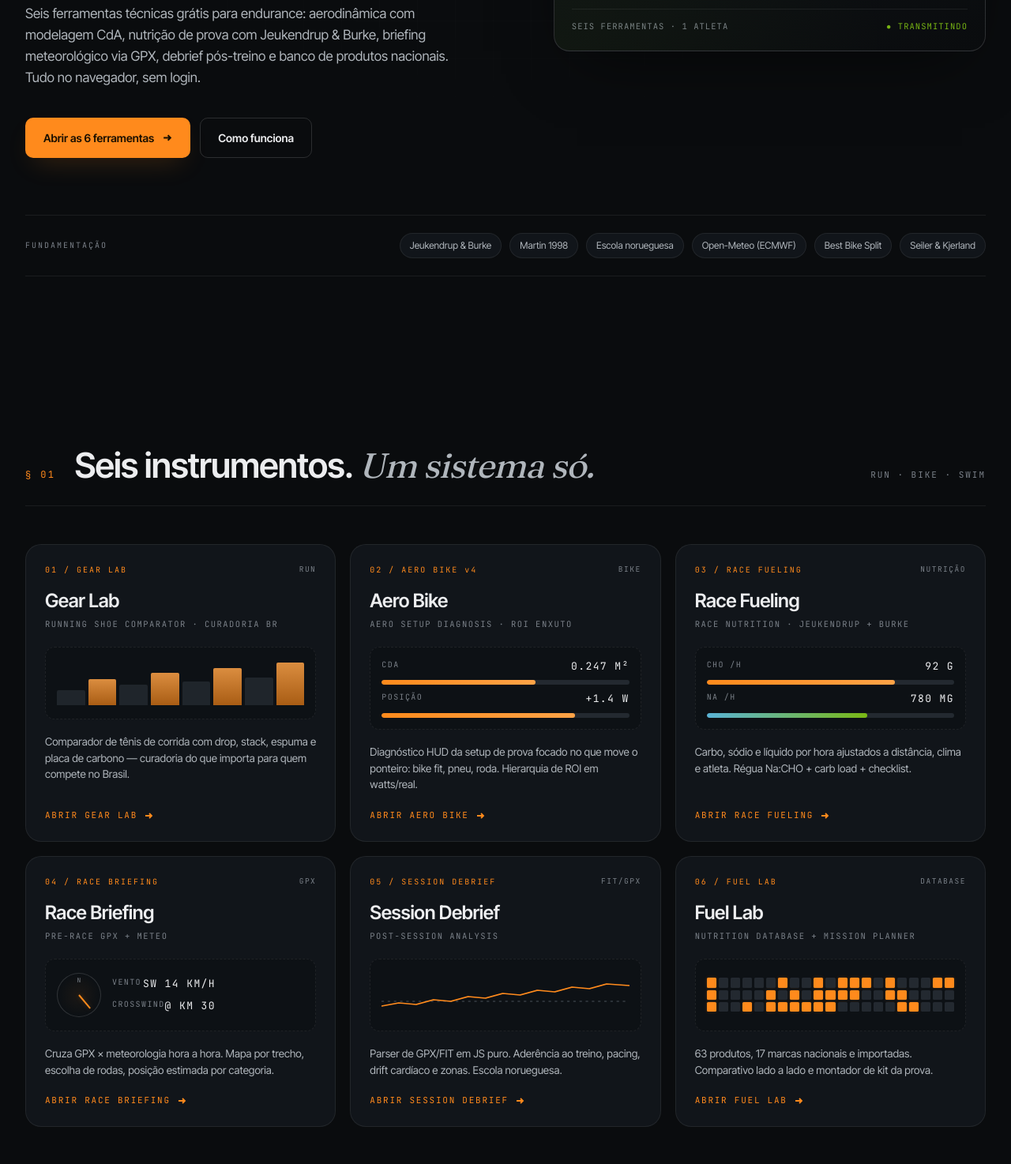
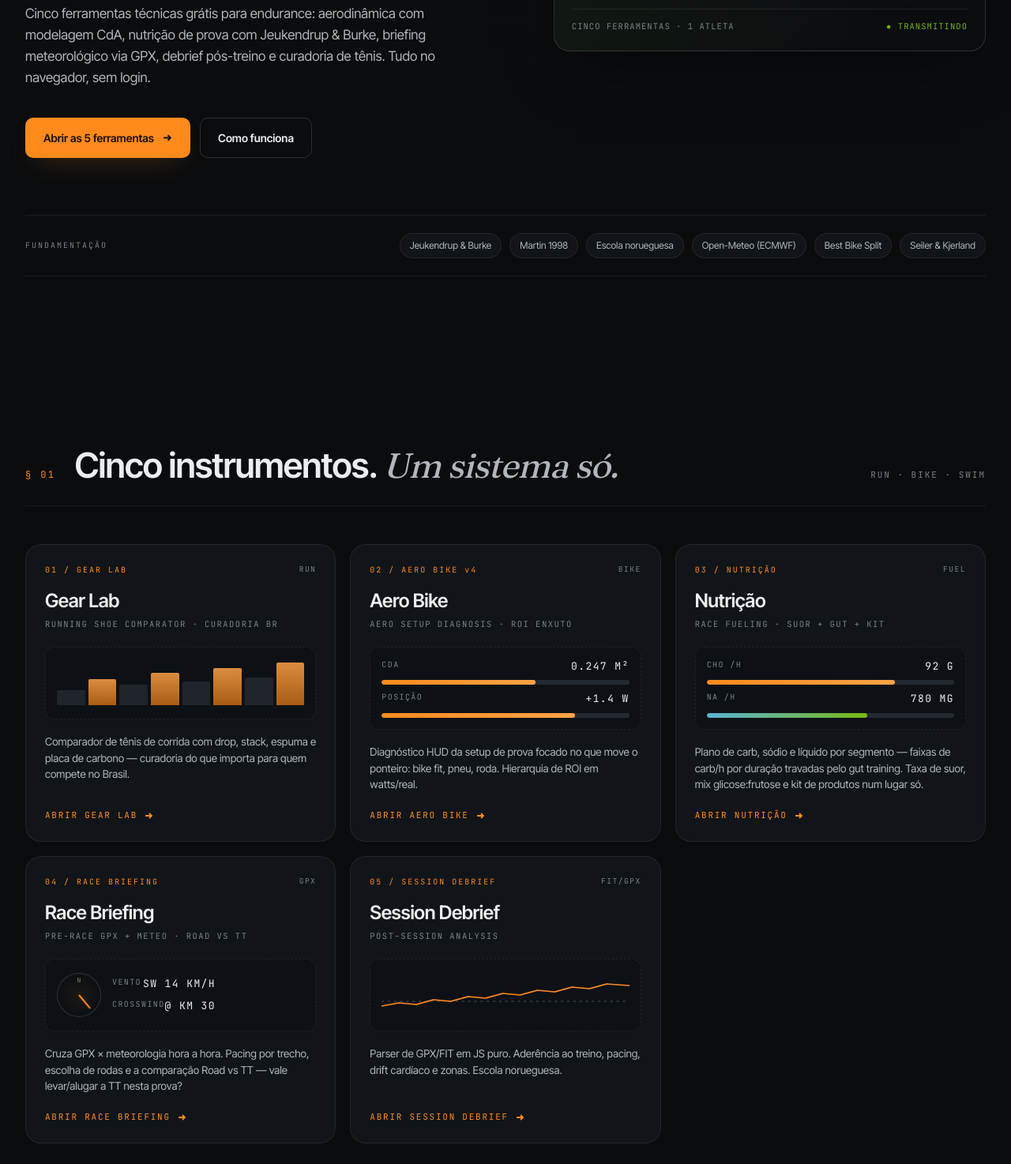
Before and after one commit to leandromartinez-lab/lmaerofit-site, a plain HTML site: page index.html in a window 1280 px wide. Shown: the part 646-2120 px from the top of the page at 79% size. Drawn offline with Linux system fonts and the light colour scheme.

Commit message:
Add files via upload

```diff
--- a/index.html
+++ b/index.html
@@ -4,12 +4,12 @@
 <meta charset="UTF-8" />
 <meta name="viewport" content="width=device-width, initial-scale=1.0" />
 <title>LMAeroFit · Plataforma técnica de endurance</title>
-<meta name="description" content="Seis ferramentas técnicas grátis para atletas brasileiros de endurance. Aerodinâmica, nutrição, briefing meteorológico, debrief e banco de produtos — tudo no navegador, sem login.">
+<meta name="description" content="Cinco ferramentas técnicas grátis para atletas brasileiros de endurance. Aerodinâmica, nutrição de prova, briefing meteorológico, debrief e curadoria de tênis — tudo no navegador, sem login.">
 <meta name="theme-color" content="#0a0c0e">
 
 <!-- Open Graph -->
 <meta property="og:title" content="LMAeroFit · Plataforma técnica de endurance" />
-<meta property="og:description" content="Seis ferramentas técnicas grátis para atletas brasileiros de endurance." />
+<meta property="og:description" content="Cinco ferramentas técnicas grátis para atletas brasileiros de endurance." />
 <meta property="og:type" content="website" />
 <meta property="og:url" content="https://lmaerofit.com.br" />
 <meta property="og:locale" content="pt_BR" />
@@ -650,8 +650,6 @@
     </div>
   </div>
 </nav>
-  </div>
-</nav>
 
 <!-- ============ HERO ============ -->
 <header class="hero">
@@ -664,13 +662,13 @@
         <em>O cockpit do atleta brasileiro.</em>
       </h1>
       <p class="hero-lede rise delay-2">
-        Seis ferramentas técnicas grátis para endurance: aerodinâmica com modelagem CdA,
+        Cinco ferramentas técnicas grátis para endurance: aerodinâmica com modelagem CdA,
         nutrição de prova com Jeukendrup &amp; Burke, briefing meteorológico via GPX,
-        debrief pós-treino e banco de produtos nacionais. Tudo no navegador, sem login.
+        debrief pós-treino e curadoria de tênis. Tudo no navegador, sem login.
       </p>
       <div class="hero-actions rise delay-3">
         <a href="#ferramentas" class="btn btn-primary">
-          Abrir as 6 ferramentas
+          Abrir as 5 ferramentas
           <svg viewBox="0 0 12 12" fill="none" stroke="currentColor" stroke-width="1.8"><path d="M2 6h8M7 3l3 3-3 3"/></svg>
         </a>
         <a href="#como" class="btn btn-ghost">Como funciona</a>
@@ -694,7 +692,7 @@
 
         <!-- Na:CHO -->
         <div class="gauge">
-          <div class="g-label">Na:CHO <span class="g-tag">FUELING</span></div>
+          <div class="g-label">Na:CHO <span class="g-tag">NUTRIÇÃO</span></div>
           <div class="g-value">8.4<span class="g-unit">mg/g</span></div>
           <div class="g-sub">Clima moderado · 26 °C</div>
         </div>
@@ -729,7 +727,7 @@
       </div>
 
       <div class="hud-foot">
-        <span>SEIS FERRAMENTAS · 1 ATLETA</span>
+        <span>CINCO FERRAMENTAS · 1 ATLETA</span>
         <span class="ticker tick">● TRANSMITINDO</span>
       </div>
     </aside>
@@ -758,7 +756,7 @@
   <div class="container">
     <div class="section-head">
       <span class="section-num">§ 01</span>
-      <h2 class="section-title">Seis instrumentos. <em>Um sistema só.</em></h2>
+      <h2 class="section-title">Cinco instrumentos. <em>Um sistema só.</em></h2>
       <span class="section-sub">RUN · BIKE · SWIM</span>
     </div>
 
@@ -794,11 +792,11 @@
         <span class="tool-cta">Abrir Aero Bike <svg viewBox="0 0 12 12" fill="none" stroke="currentColor" stroke-width="1.8"><path d="M2 6h8M7 3l3 3-3 3"/></svg></span>
       </a>
 
-      <!-- 03 Race Fueling -->
+      <!-- 03 Nutrição -->
       <a class="tool" href="./race-fueling.html">
-        <div class="tool-head"><span class="tool-num">03 / RACE FUELING</span><span class="tool-tag">NUTRIÇÃO</span></div>
-        <div class="tool-name">Race Fueling</div>
-        <div class="tool-en">Race nutrition · Jeukendrup + Burke</div>
+        <div class="tool-head"><span class="tool-num">03 / NUTRIÇÃO</span><span class="tool-tag">FUEL</span></div>
+        <div class="tool-name">Nutrição</div>
+        <div class="tool-en">Race fueling · suor + gut + kit</div>
         <div class="tool-instrument">
           <div class="mini-row">
             <div class="mini-lab"><span>CHO /h</span><span class="mini-val">92 g</span></div>
@@ -807,15 +805,15 @@
             <div class="mini-bar"><span style="width:65%; background:linear-gradient(90deg,#5ab3d6,#7ab814)"></span></div>
           </div>
         </div>
-        <p class="tool-desc">Carbo, sódio e líquido por hora ajustados a distância, clima e atleta. Régua Na:CHO + carb load + checklist.</p>
-        <span class="tool-cta">Abrir Race Fueling <svg viewBox="0 0 12 12" fill="none" stroke="currentColor" stroke-width="1.8"><path d="M2 6h8M7 3l3 3-3 3"/></svg></span>
+        <p class="tool-desc">Plano de carb, sódio e líquido por segmento — faixas de carb/h por duração travadas pelo gut training. Taxa de suor, mix glicose:frutose e kit de produtos num lugar só.</p>
+        <span class="tool-cta">Abrir Nutrição <svg viewBox="0 0 12 12" fill="none" stroke="currentColor" stroke-width="1.8"><path d="M2 6h8M7 3l3 3-3 3"/></svg></span>
       </a>
 
       <!-- 04 Race Briefing -->
       <a class="tool" href="./race-briefing.html">
         <div class="tool-head"><span class="tool-num">04 / RACE BRIEFING</span><span class="tool-tag">GPX</span></div>
         <div class="tool-name">Race Briefing</div>
-        <div class="tool-en">Pre-race GPX + meteo</div>
+        <div class="tool-en">Pre-race GPX + meteo · Road vs TT</div>
         <div class="tool-instrument">
           <div class="mini-wind">
             <div class="ring"><span class="arr"></span></div>
@@ -825,7 +823,7 @@
             </div>
           </div>
         </div>
-        <p class="tool-desc">Cruza GPX × meteorologia hora a hora. Mapa por trecho, escolha de rodas, posição estimada por categoria.</p>
+        <p class="tool-desc">Cruza GPX × meteorologia hora a hora. Pacing por trecho, escolha de rodas e a comparação Road vs TT — vale levar/alugar a TT nesta prova?</p>
         <span class="tool-cta">Abrir Race Briefing <svg viewBox="0 0 12 12" fill="none" stroke="currentColor" stroke-width="1.8"><path d="M2 6h8M7 3l3 3-3 3"/></svg></span>
       </a>
 
@@ -842,18 +840,6 @@
         </div>
         <p class="tool-desc">Parser de GPX/FIT em JS puro. Aderência ao treino, pacing, drift cardíaco e zonas. Escola norueguesa.</p>
         <span class="tool-cta">Abrir Session Debrief <svg viewBox="0 0 12 12" fill="none" stroke="currentColor" stroke-width="1.8"><path d="M2 6h8M7 3l3 3-3 3"/></svg></span>
-      </a>
-
-      <!-- 06 Fuel Lab -->
-      <a class="tool" href="./fuel-lab.html">
-        <div class="tool-head"><span class="tool-num">06 / FUEL LAB</span><span class="tool-tag">DATABASE</span></div>
-        <div class="tool-name">Fuel Lab</div>
-        <div class="tool-en">Nutrition database + mission planner</div>
-        <div class="tool-instrument">
-          <div class="mini-dots" aria-hidden="true" id="fuelDots"></div>
-        </div>
-        <p class="tool-desc">63 produtos, 17 marcas nacionais e importadas. Comparativo lado a lado e montador de kit da prova.</p>
-        <span class="tool-cta">Abrir Fuel Lab <svg viewBox="0 0 12 12" fill="none" stroke="currentColor" stroke-width="1.8"><path d="M2 6h8M7 3l3 3-3 3"/></svg></span>
       </a>
     </div>
   </div>
@@ -872,12 +858,12 @@
       <div class="how-card">
         <div class="h-num">01 / PRÉ-PROVA</div>
         <h3>Briefing técnico</h3>
-        <p>Aero Bike escolhe a setup. Race Fueling fecha a nutrição. Race Briefing cruza GPX com a meteorologia da janela da prova. Você chega à largada como piloto a um briefing de voo: sabendo o que esperar.</p>
+        <p>Aero Bike escolhe a setup. A Nutrição fecha o plano de carb/sódio/líquido. Race Briefing cruza GPX com a meteorologia da janela da prova. Você chega à largada como piloto a um briefing de voo: sabendo o que esperar.</p>
       </div>
       <div class="how-card">
         <div class="h-num">02 / EXECUÇÃO</div>
         <h3>Cockpit na mão</h3>
-        <p>Kit de prova montado no Fuel Lab. Plano de pacing por trecho com o vento já mapeado. Targets de CHO/Na/líquido por hora, sódio do suor, cafeína periodizada. Tudo imprimível em formato kneeboard.</p>
+        <p>Kit de prova montado na Nutrição. Plano de pacing por trecho com o vento já mapeado. Targets de CHO/Na/líquido por hora, sódio do suor, cafeína periodizada. Tudo imprimível em formato kneeboard.</p>
       </div>
       <div class="how-card">
         <div class="h-num">03 / PÓS-PROVA</div>
@@ -900,7 +886,7 @@
     <div class="smart">
       <div>
         <p style="font-size:16px; color:var(--ink-soft); max-width:520px; line-height:1.6;">
-          A próxima camada da plataforma é a que conecta as seis ferramentas a <b>um perfil único de atleta</b> e fecha o ciclo briefing → execução → debrief com dados de verdade — sem login, sem servidor, tudo no seu navegador.
+          A próxima camada da plataforma é a que conecta as ferramentas a <b>um perfil único de atleta</b> e fecha o ciclo briefing → execução → debrief com dados de verdade — sem login, sem servidor, tudo no seu navegador.
         </p>
         <div class="smart-list">
           <div class="smart-item">
@@ -914,7 +900,7 @@
             <div class="ic">02</div>
             <div>
               <h4>Calibração com dados reais</h4>
-              <p>Aero Bike puxa watts do último FIT analisado no Debrief para estimar seu CdA real, não suposto. Race Fueling lê seu sweat rate medido.</p>
+              <p>Aero Bike puxa watts do último FIT analisado no Debrief para estimar seu CdA real, não suposto. A Nutrição lê seu sweat rate medido.</p>
             </div>
           </div>
           <div class="smart-item">
@@ -935,7 +921,7 @@
             <div class="ic">05</div>
             <div>
               <h4>Modo race-week</h4>
-              <p>Escolhe a prova no calendário e as 6 ferramentas se pré-carregam com perfil, GPX e meteorologia da janela. Um dashboard. Uma prova.</p>
+              <p>Escolhe a prova no calendário e as ferramentas se pré-carregam com perfil, GPX e meteorologia da janela. Um dashboard. Uma prova.</p>
             </div>
           </div>
         </div>
@@ -950,7 +936,7 @@
           <div class="sv-val">CdA 0.247 · −38 s</div>
         </div>
         <div class="sv-card c2">
-          <div class="sv-lbl">RACE FUELING</div>
+          <div class="sv-lbl">NUTRIÇÃO</div>
           <div class="sv-val">92 g/h · 780 mg Na</div>
         </div>
         <div class="sv-card c3">
@@ -958,7 +944,7 @@
           <div class="sv-val">SW 14 km/h · cross @30km</div>
         </div>
         <div class="sv-card c4">
-          <div class="sv-lbl">FUEL LAB · KIT</div>
+          <div class="sv-lbl">NUTRIÇÃO · KIT</div>
           <div class="sv-val">4 géis · 2 cápsulas Na · 1.6 L</div>
         </div>
       </div>
@@ -992,10 +978,9 @@
     <div class="foot-links">
       <a href="./gear-lab.html">Gear Lab</a>
       <a href="./aero-bike.html">Aero Bike</a>
-      <a href="./race-fueling.html">Race Fueling</a>
+      <a href="./race-fueling.html">Nutrição</a>
       <a href="./race-briefing.html">Race Briefing</a>
       <a href="./session-debrief.html">Session Debrief</a>
-      <a href="./fuel-lab.html">Fuel Lab</a>
     </div>
   </div>
 </footer>
@@ -1006,19 +991,6 @@
   const onScroll = () => nav.classList.toggle('scrolled', window.scrollY > 8);
   window.addEventListener('scroll', onScroll, { passive: true });
   onScroll();
-
-  // Fuel Lab: render 63 dots, ~33 "on"
-  const dots = document.getElementById('fuelDots');
-  if (dots) {
-    const total = 63;
-    const lit = new Set();
-    while (lit.size < 28) lit.add(Math.floor(Math.random() * total));
-    for (let i = 0; i < total; i++) {
-      const el = document.createElement('i');
-      if (lit.has(i)) el.className = 'on';
-      dots.appendChild(el);
-    }
-  }
 </script>
 <script src="./assets/profile.js"></script>
 </body>
```
